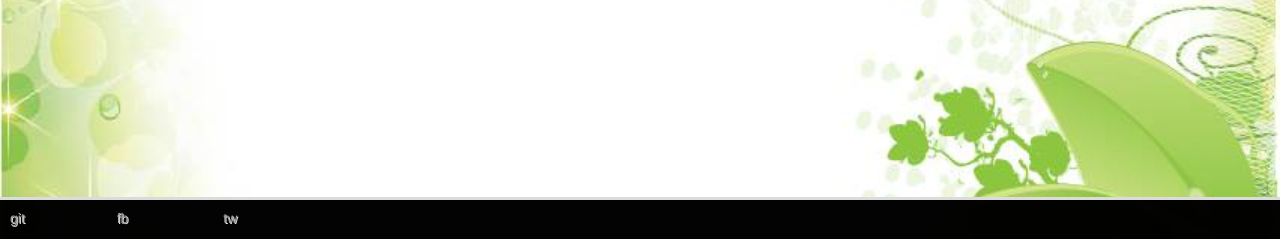
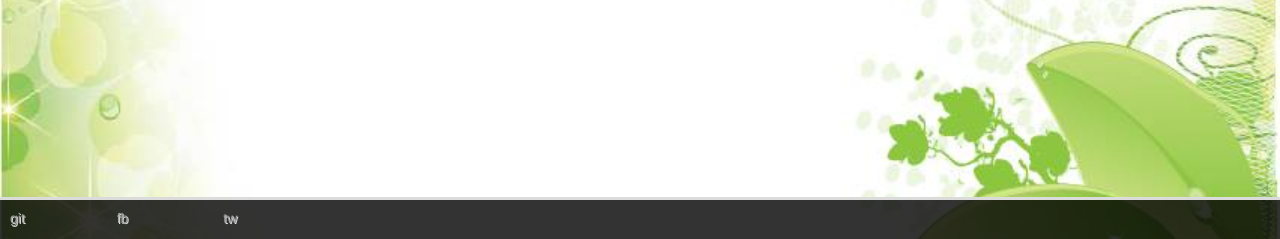
Before and after one commit to AltaConsejeriaTIC/ecobits, a PHP site: page /home.php in a window 1280 px wide. Shown: the part 561-800 px from the top of the page. Run offline with PHP 8.4, Linux system fonts and the light colour scheme; the visitor is signed in with stand-in values (Sample User, id 1).

Commit message:
[dev] MOdificaicon del css

```diff
--- a/style/css/general.css
+++ b/style/css/general.css
@@ -26,6 +26,10 @@
   #contenido{
     background: white;
     height: 100% !important;
+  }
+  article{
+    padding: 10px;
+    text-align: justify;
   }
 
 
@@ -121,7 +125,7 @@ footer{
    height: 3em;
    z-index: 30;
    width: 100%;
-   background: rgba(0,0,0,0.99);
+   background: rgba(0,0,0,0.80);
    border-top: 3px solid #DBDBDB;
    color: #A5A5A5;
    margin-top: 1.5em;
```
